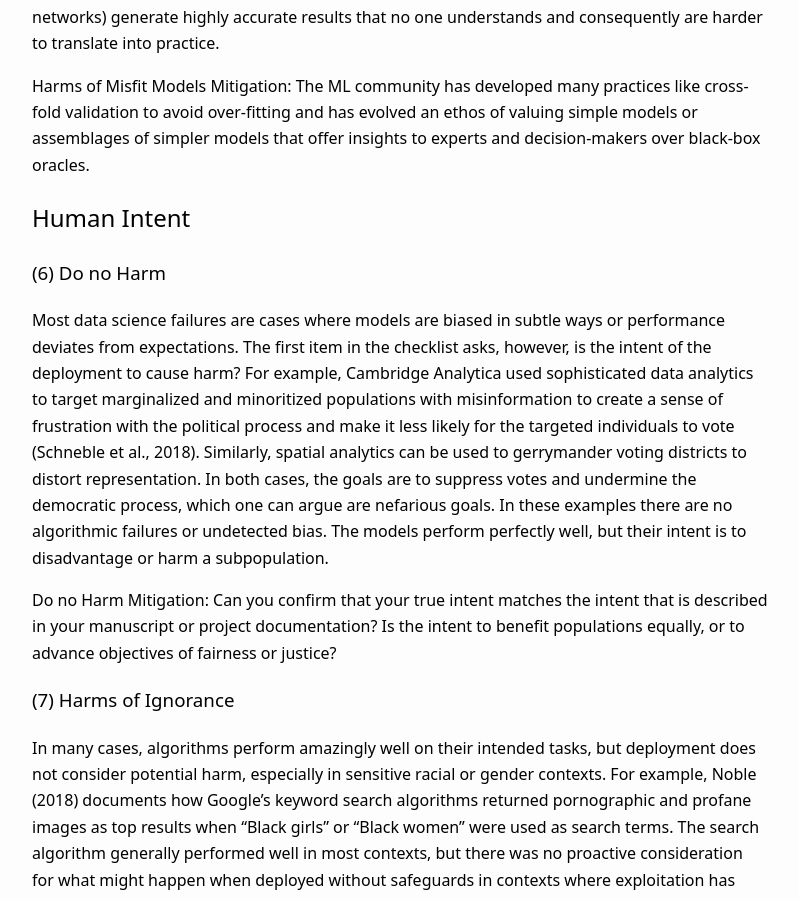
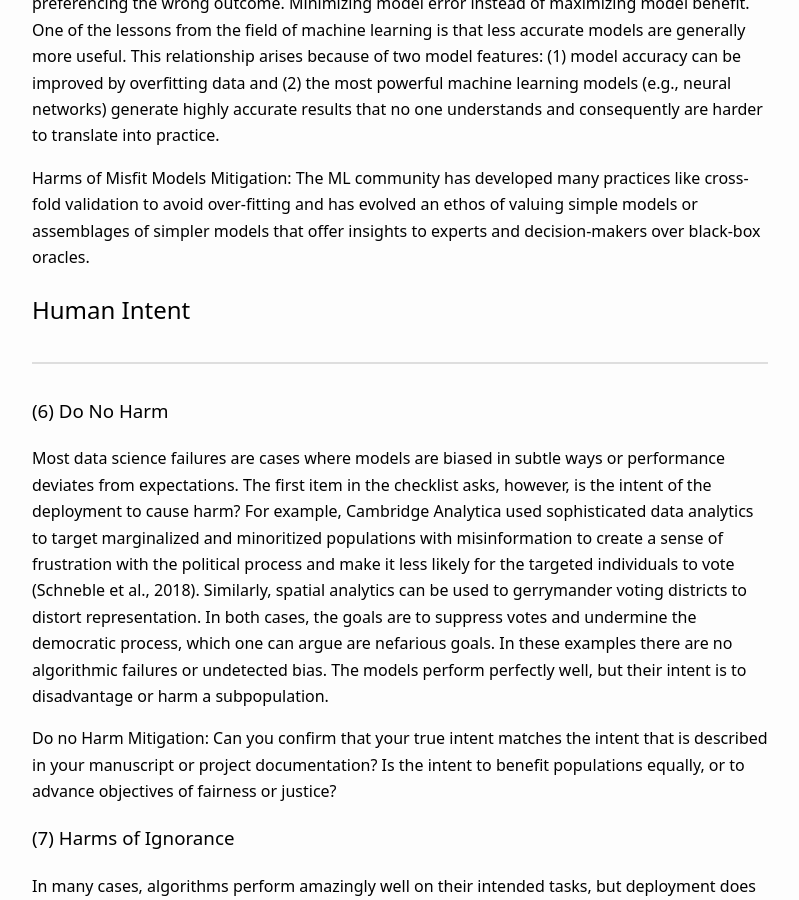
Before and after one commit to lecy/wells-dubois-protocol, a Jekyll site: the page built from index.md, in a window 1280 px wide and 900 px high, scrolled down 7394 px. Shown: the whole window, without its empty margins (240-1039 px from the left). Built offline with Jekyll 4.4.1, drawn with Linux system fonts in a browser that asks for light colours.

```diff
--- a/index.md
+++ b/index.md
@@ -30,6 +30,8 @@ The Wells-Du Bois protocol is a process by which authors or engineers can assess
 
 ## Bad Data
 
+------------
+
 ### (1) Inadequate Data
 
 Buolamwini and Gebru (2018) identified public harms caused by the deployment of facial recognition software that was calibrated with image databases that consisted of a larger number of light-skinned males than women and people with darker skin tones. As a result, the misclassification rate for darker-skinned female faces (34.7% error rate) was 43 times higher than lighter-skinned males (0.8% error rate). Poor performance that originates from lack of representation in training data disproportionately affects women of color.
@@ -55,6 +57,8 @@ It is usually not possible to fix the data. Once bias gets baked into the data,
 Some bias-mitigation strategies might also be possible. In the policing case, for example, train the models using subsets of crimes that are more objective in nature like armed robberies. Compare those models to similar ones trained on crimes that are more subjective in nature, like traffic stops. That may help to quantify the amount of bias in the model. Predictions made from the models could then be corrected by reducing risk scores from that category of race by the level of bias estimated from the differences observed in risk associated with subjective versus objective outcomes. These techniques are commonly called “instrumental variables” in econometrics and are imperfect solutions. But beyond simply identifying and disclosing the problem while waiting for better data, they are one feasible approach to some level of bias mitigation.
 
 ## Algorithmic Bias
+
+------------
 
 ### (3) Harms of Identity Proxy
 
@@ -94,7 +98,9 @@ Harms of Misfit Models Mitigation: The ML community has developed many practices
 
 ## Human Intent
 
-### (6) Do no Harm
+------------
+
+### (6) Do No Harm
 
 Most data science failures are cases where models are biased in subtle ways or performance deviates from expectations. The first item in the checklist asks, however, is the intent of the deployment to cause harm? For example, Cambridge Analytica used sophisticated data analytics to target marginalized and minoritized populations with misinformation to create a sense of frustration with the political process and make it less likely for the targeted individuals to vote (Schneble et al., 2018). Similarly, spatial analytics can be used to gerrymander voting districts to distort representation. In both cases, the goals are to suppress votes and undermine the democratic process, which one can argue are nefarious goals. In these examples there are no algorithmic failures or undetected bias. The models perform perfectly well, but their intent is to disadvantage or harm a subpopulation.
 
```
